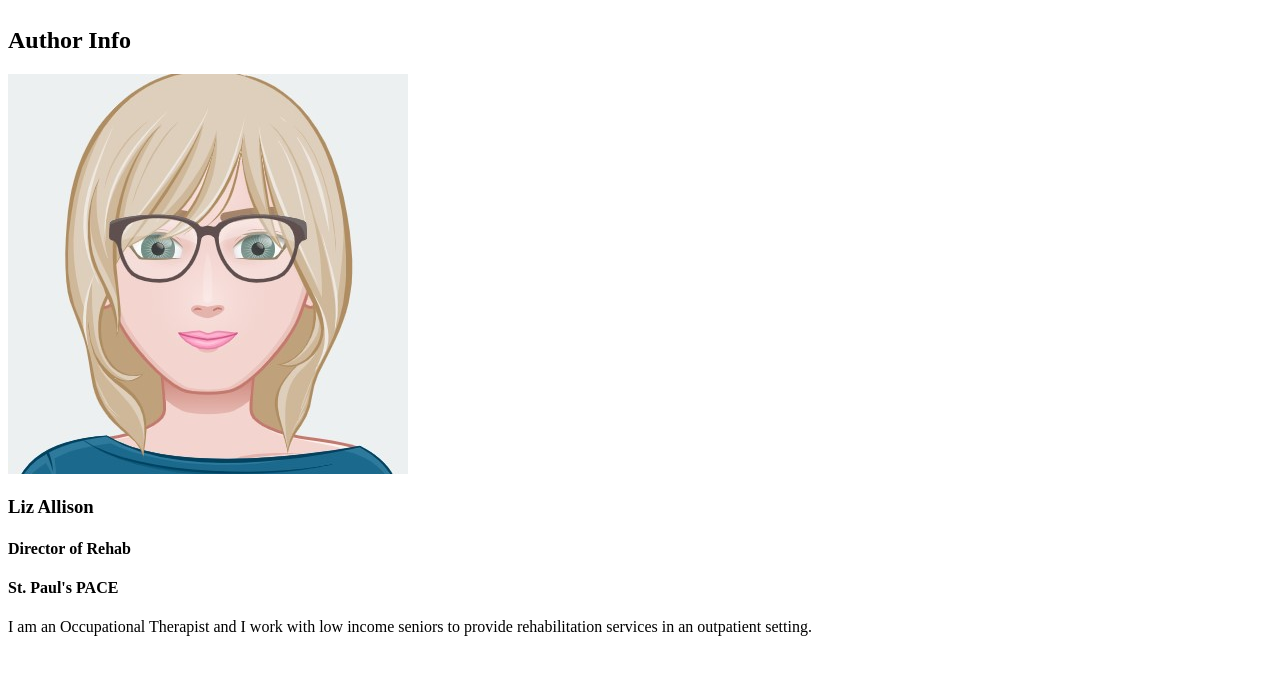
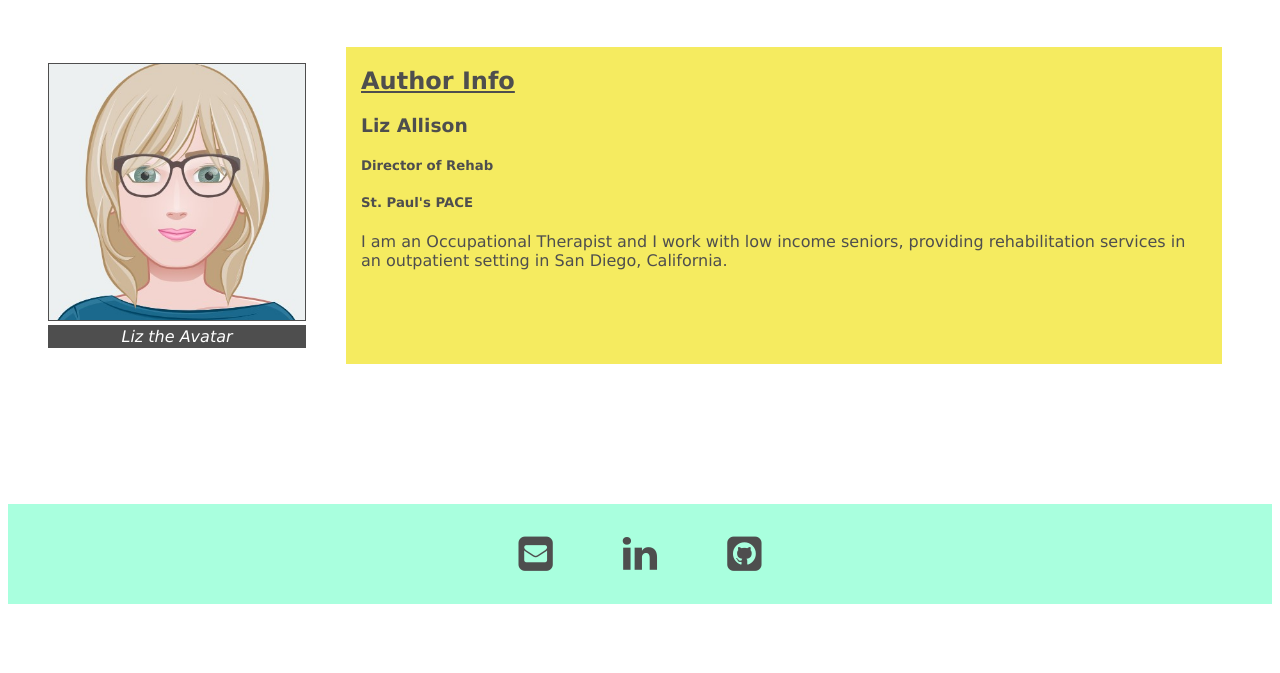
Before and after one commit to liz-allison/Blog, a plain HTML site: page pages/blogpostindex.html in a window 1280 px wide. Shown: the part 1007-1680 px from the top of the page. After the commit the page ends 1619 px from the top, so only its background shows below. Drawn offline with Linux system fonts and the light colour scheme.

Commit message:
Final edits for resubmission
Added id's to a few sections, added a figure and figcaption to the avatar, finished the bio.

```diff
--- a/CSS/blogpostmain.css
+++ b/CSS/blogpostmain.css
@@ -90,6 +90,34 @@ article h3 {
     margin: 10px;
 }
 
+#author-info {
+    display: flex;
+    grid-area: bio;
+    margin: 40px auto;
+    font-family: verdana, sans-serif;
+    color: #4e4e4e;
+
+}
+
+#avatar img {
+    width: 20vw;
+    margin: auto;
+    border: 1px solid #4e4e4e;
+}
+
+figcaption {
+    background-color: #4e4e4e;
+    color: white;
+    font-style: italic;
+    padding: 2px;
+    text-align: center;
+}
+
+#bio {
+    background-color: rgb(245, 235, 96);
+    margin: 0px 50px 0px 0px;
+    padding: 0px 15px 0px 15px;
+}
 
 footer {
     display: flex;
--- a/pages/blogpostindex.html
+++ b/pages/blogpostindex.html
@@ -10,7 +10,7 @@
 </head>
 
 <body>
-    <section>
+    <section id="body">
 
         <div class="menu">
             <h1 class="logo">Liz Allison</h1>
@@ -60,17 +60,19 @@
         </article>
 
         <div id="author-info">
-            <h1>Author Info</h1>
-            <div id="avatar">
+            <figure id="avatar">
                 <img src="../images/avatar.jpg" alt="My avatar" title="My avatar">
-            </div>
+                <figcaption>Liz the Avatar</figcaption>
+            </figure>
             <div id="bio">
+                <h1><u>Author Info</u></h1>
                 <h3>Liz Allison</h3>
-                <h4>Director of Rehab</h4>
-                <h4>St. Paul's PACE</h4>
+                <h5>Director of Rehab</h5>
+                <h5>St. Paul's PACE</h5>
                 <p>
-                    I am an Occupational Therapist and I work with low income seniors to
-                    provide rehabilitation services in an outpatient setting.
+                    I am an Occupational Therapist and I work with low income seniors,
+                    providing rehabilitation services in an outpatient setting in San Diego,
+                    California.
                 </p>
             </div>
         </div>
```
Also changed, not shown: index.html (+1 -1 lines).
